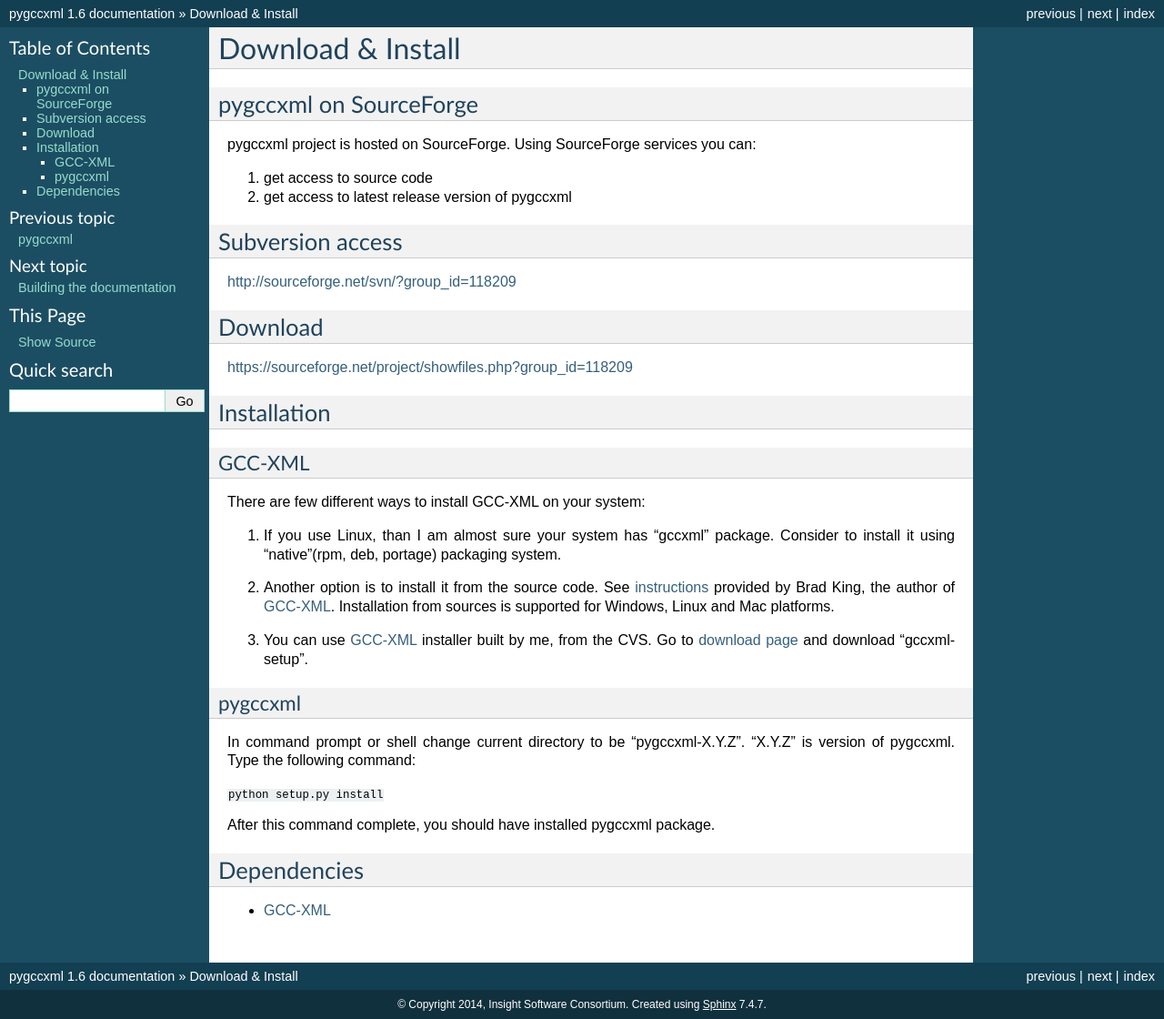
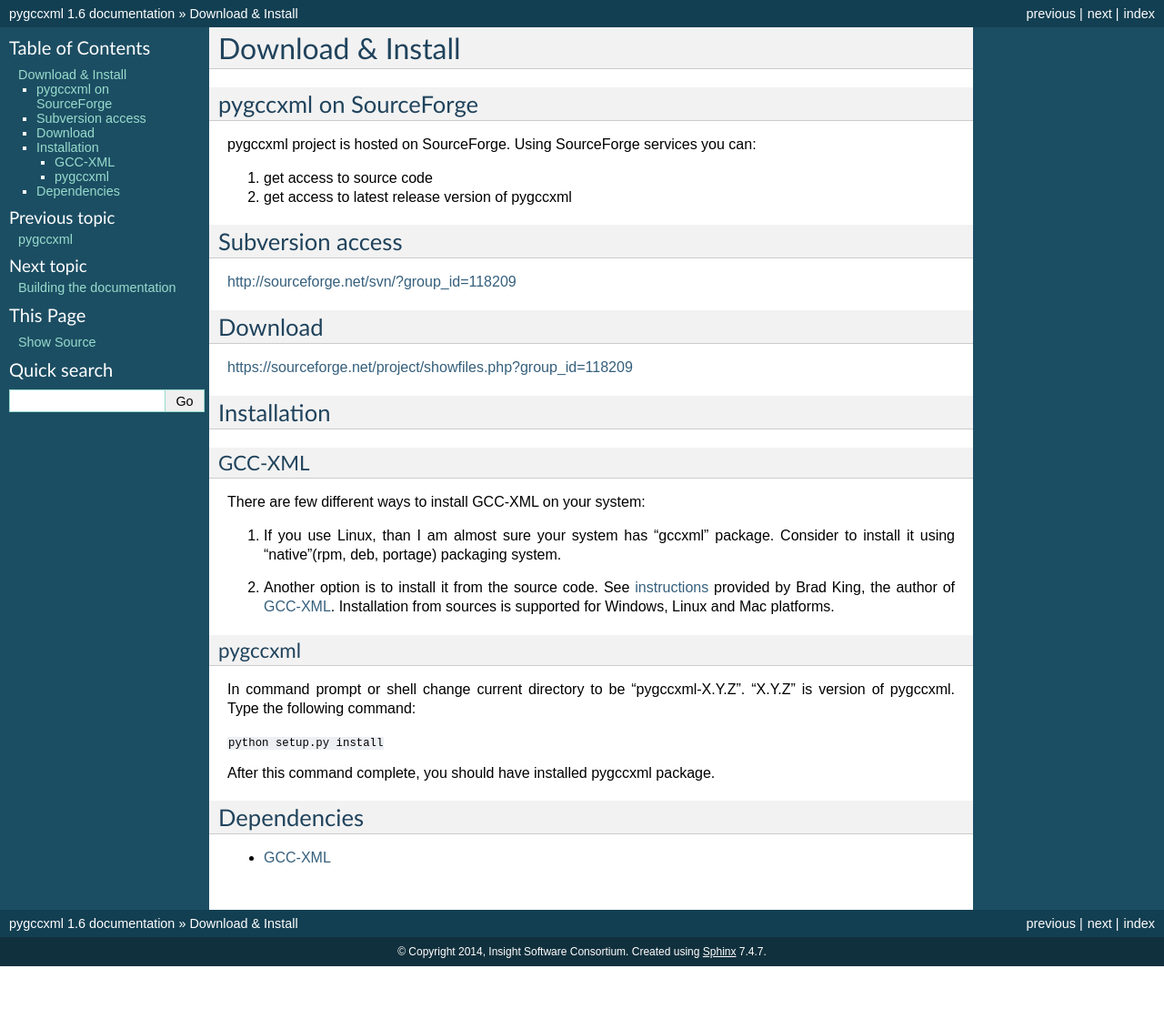
Before and after one commit to CastXML/pygccxml, a Sphinx documentation site: the page built from docs/download.rst, in a window 1280 px wide. Shown: the whole page at 91% size. Built offline with Sphinx 7.4.7, drawn with Linux system fonts in a browser that asks for light colours; after the commit the page ends 1062 px from its top, so only the background shows below that.

Commit message:
Remove mention of gccxml binaries

```diff
--- a/docs/download.rst
+++ b/docs/download.rst
@@ -44,11 +44,6 @@
 
 .. _`instructions` : http://gccxml.org/HTML/Install.html
 
-3. You can use `GCC-XML`_ installer built by me, from the CVS. Go to `download page`_
-   and download "gccxml-setup".
-
-.. _`download page` : http://sourceforge.net/project/showfiles.php?group_id=118209
-
 pygccxml
 --------
 In command prompt or shell change current directory to be "pygccxml-X.Y.Z".
```
